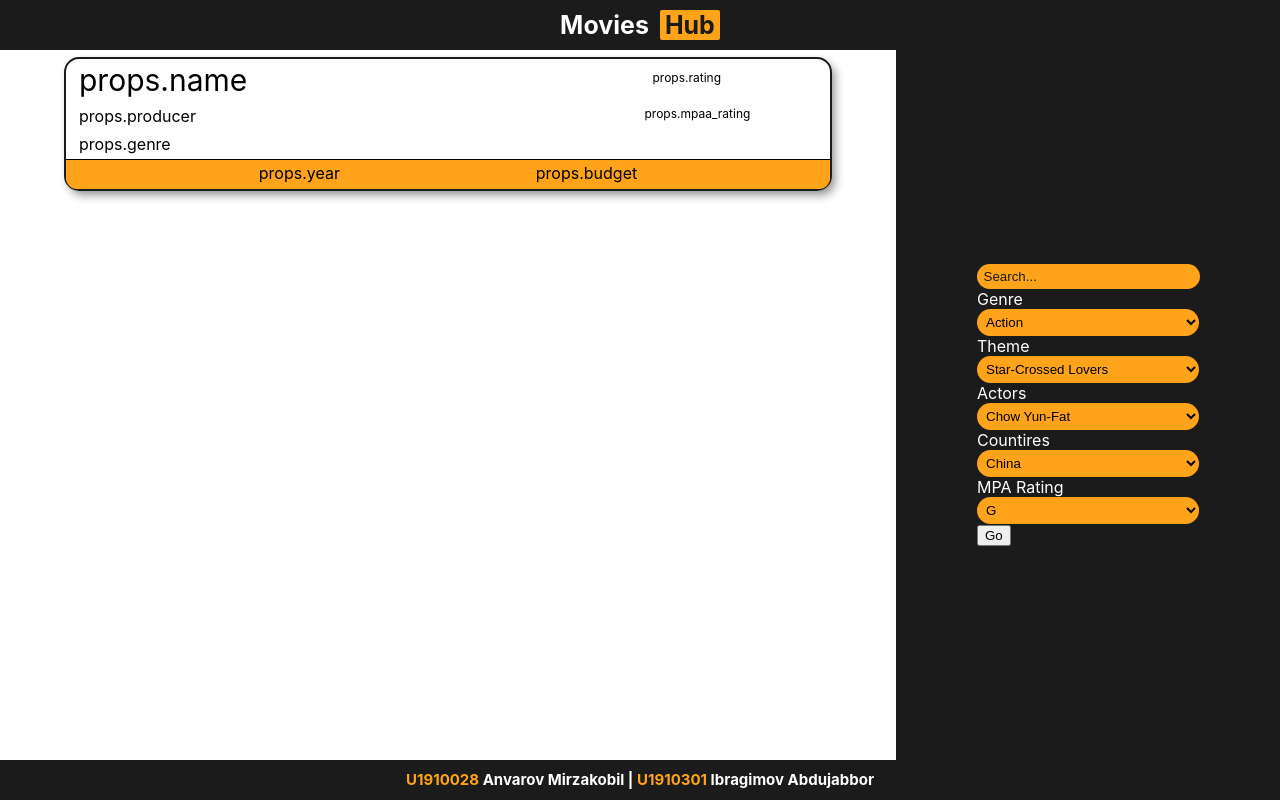
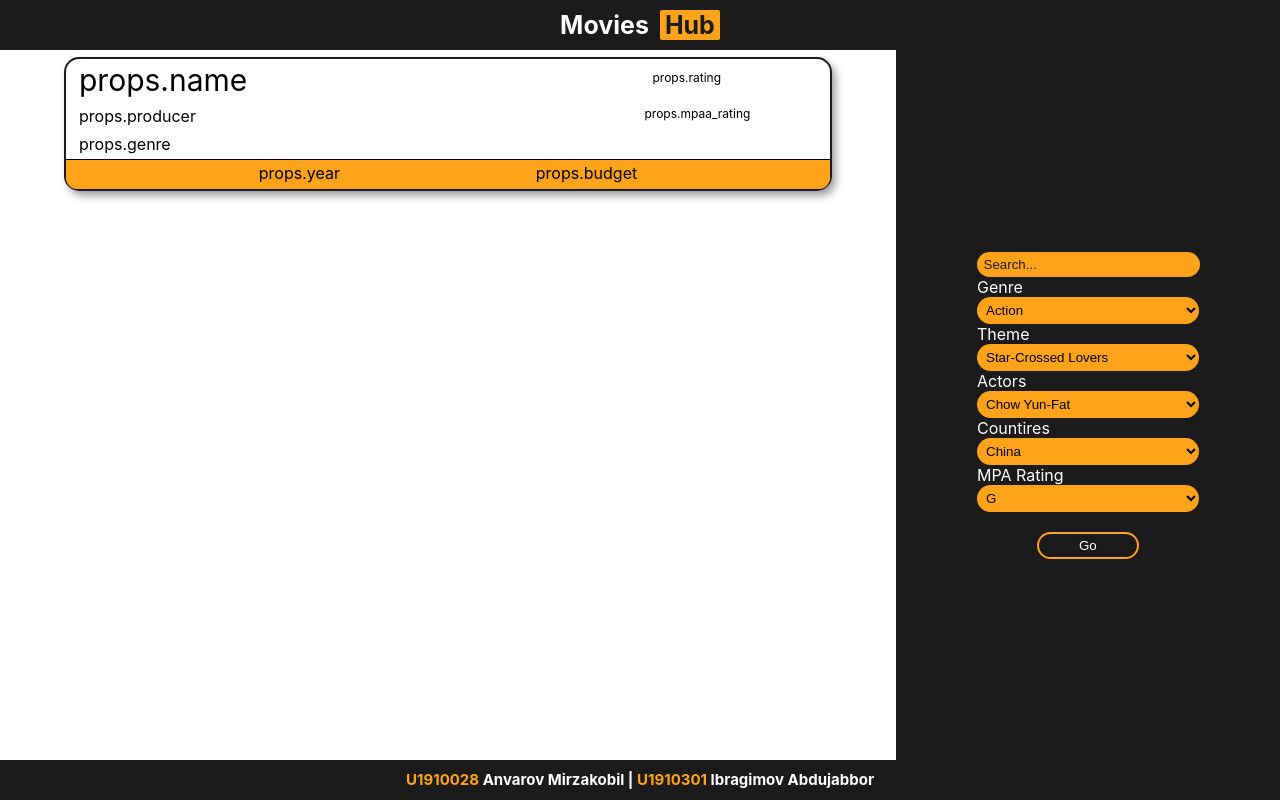
Before and after one commit to renewss/ds-movies, a React (Create React App) app: page /search in a window 1280 px wide. Built offline with nearby package versions, Linux system fonts and the light colour scheme.

Commit message:
style go button

```diff
--- a/src/pages/Search.js
+++ b/src/pages/Search.js
@@ -7,7 +7,7 @@ import themes from '../controller/data/themes';
 import actors from '../controller/data/actors';
 import countries from '../controller/data/countries';
 import ratings from '../controller/data/ratings';
-import Card from '../components/Card'
+import Card from '../components/Card';
 
 export default function Search(props) {
     const [state, setState] = useState(new Movie());
@@ -29,11 +29,17 @@ export default function Search(props) {
         <>
             <div className="searchbody">
                 <div className="result">
-                  <Card></Card>
+                    <Card></Card>
                 </div>
                 <div className="search-container">
                     <form action="#">
-                        <input autoComplete="off" className="searcharea" type="text" placeholder="Search..." name="search"></input>
+                        <input
+                            autoComplete="off"
+                            className="searcharea"
+                            type="text"
+                            placeholder="Search..."
+                            name="search"
+                        ></input>
                     </form>
                     <div className="search-sel">
                         <Select label="Genre" id="genre " options={genres} handleChange={handleInputChange('genre')} />
@@ -41,7 +47,9 @@ export default function Search(props) {
                         <Select label="Actors" options={actors} handleChange={handleInputChange('actors')} />
                         <Select label="Countires" options={countries} handleChange={handleInputChange('countries')} />
                         <Select label="MPA Rating" options={ratings} handleChange={handleInputChange('mpaa_rating')} />
-                        <button type="submit">Go</button>
+                        <button type="submit" className="submit">
+                            Go
+                        </button>
                     </div>
                 </div>
             </div>
```
